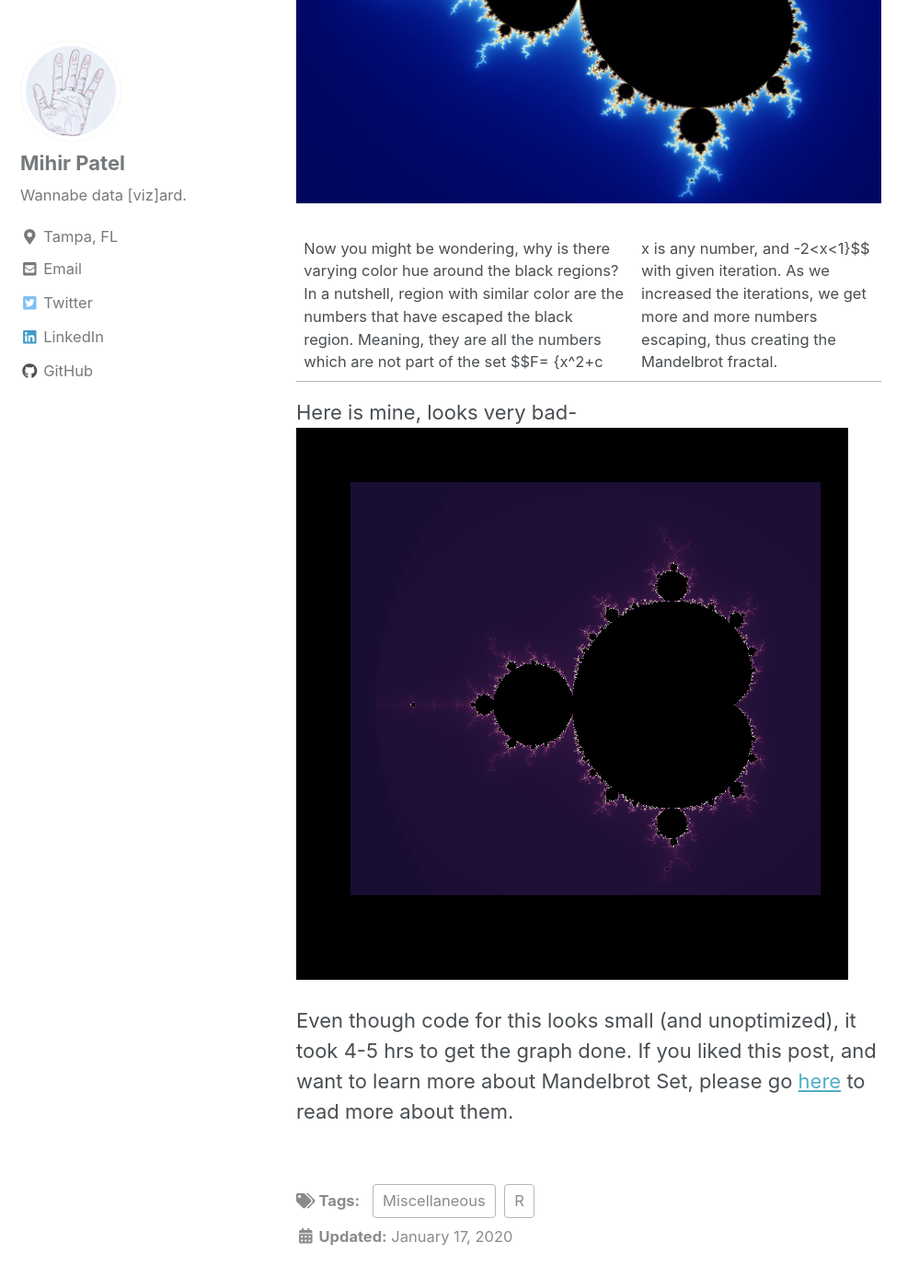
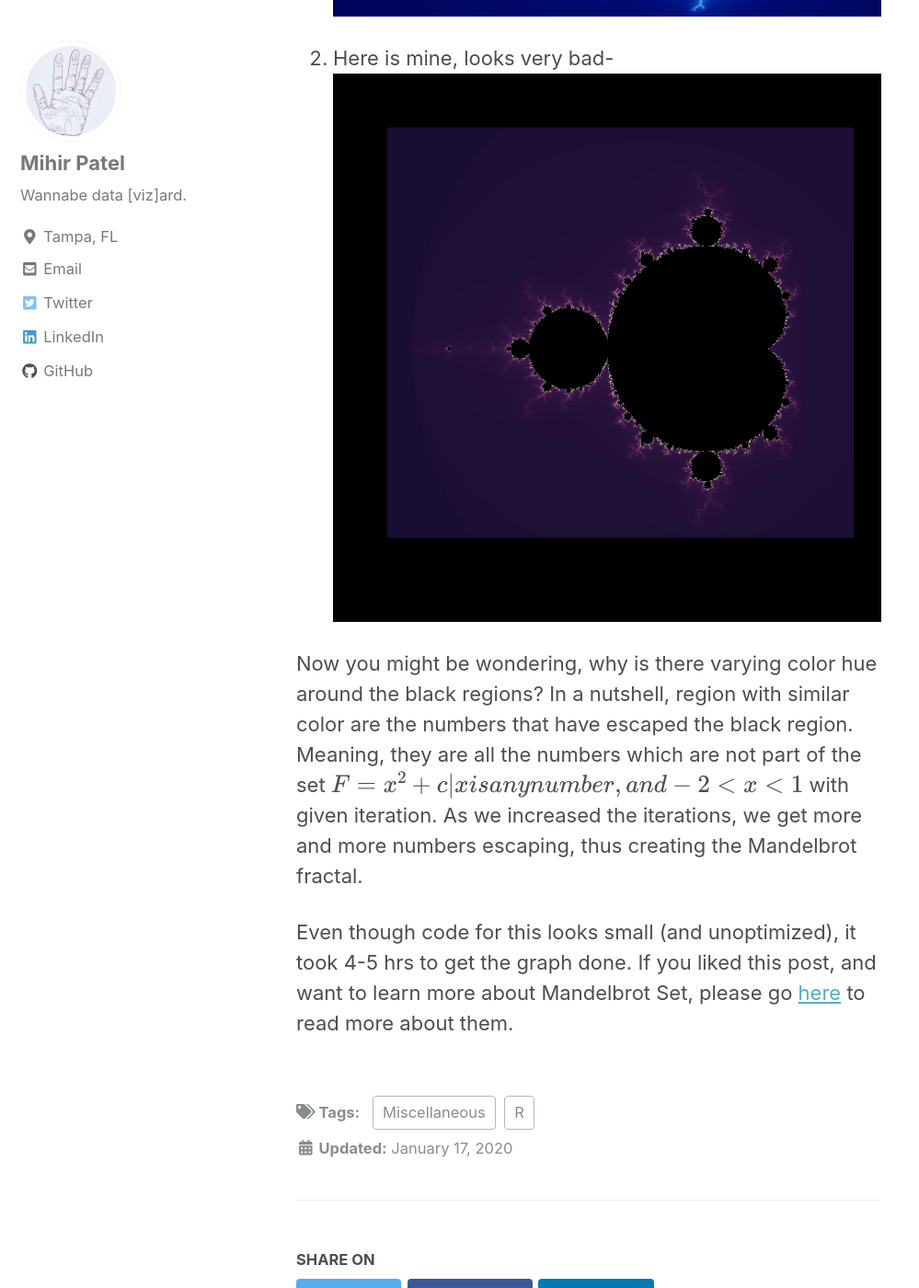
Before and after one commit to mihirp161/mihirp161.github.io, a Jekyll site: the page built from _posts/2020-01-17-mandelbrot.md, in a window 1280 px wide and 1400 px high, scrolled down 4294 px. Shown: the whole window at 92% size, without its empty margins (0-999 px from the left). Built offline with Jekyll 4.4.1, drawn with Linux system fonts in a browser that asks for light colours; nearby versions of some CDN libraries; formulas are drawn with MathJax 3; some of the changed lines change nothing that is shown; some of the changed text lies outside the part shown.

Commit message:
Update 2020-01-17-mandelbrot.md

````diff
--- a/_posts/2020-01-17-mandelbrot.md
+++ b/_posts/2020-01-17-mandelbrot.md
@@ -1,5 +1,5 @@
 ---
-title: "Mandelbrot Using Basic Algebra"
+title: "Creating the Mandelbrot Set Using Algebra"
 date: 2020-01-17
 tags: [Miscellaneous, R]
 header:
@@ -15,7 +15,9 @@
 ```r
 for(i in x){
   for(j in f(x)){
-    f_x= mandelbrot(i,j) # here we loop through the function that has complex numbers list
+  # here we loop through the function
+  # that has complex numbers list
+    f_x= mandelbrot(i,j)
   .
   .
   .
@@ -26,20 +28,14 @@
 
 ```r
 mandelbrot <<- function(i,j){
-  .
-  .
-  .
+  # extra code
   x <- i-c
   y <- 240-c
   a <- complex(real = x/200, imaginary = y/200) #real numbers
   b <- complex(real = 0, imaginary = 0) #imaginary numbers
-  .
-  .
-  .
+  # extra code
   b <- b*b+a  # expression
-  .
-  .
-  .
+  # extra code
 }
 ```
 The reason why unusual properties occur between -2 and 1 is due to two simple rules of algebra:
@@ -48,23 +44,26 @@
 
 These two rules work against each other, so when we have the expression $$F= {x^2+c|x is any number, and -2<x<1}$$ and we iterate many complex numbers over this expression under the limit (-2,1), then we see sort of chaotic behaviour, where the output bounces back between a small segement of a number line, never going too far from 0, and never hitting the exact same value twice.
 
-Because real numbers get exponentially large, we can use the complex numbers. Complex numbers do not sit on the number line, thus preventing us from any infite sequence. **Quick explanation** A complex number is bascially a real number added to any imaginary number. Imaginay numbers are not really imginary, they have to follow same underlying rule as the real numbers. So, when we add them two together, the result is not real nor imginary, it is complex.
+Because real numbers get exponentially large, we can use the complex numbers. Complex numbers do not sit on the number line, thus preventing us from any infite sequence.
+
+A complex number is bascially a real number added to any imaginary number. Imaginay numbers are not really imginary, they have to follow same underlying rule as the real numbers. So, when we add them two together, the result is not real nor imginary, it is complex.
 
 Anyhow, getting back to the track, since complex numbers don't really work well with 0s and 1s of computers, we have to convert the complex numbers to their standard form of expression by factoring out the -1.
 For example:
-$$2 + sqrt(-9) => $$
-$$2 + sqrt(9 x -1) => $$
-$$2+ sqrt(9) x sqrt(-1) => $$
-$$2+3 x sqrt(-1) => 2+3i$$
+$$ => 2 + sqrt(-9) $$
+$$ => 2 + sqrt(9 x -1) => $$
+$$ => 2+ sqrt(9) x sqrt(-1) => $$
+$$ => 2+3 x sqrt(-1) $$
+$$ => 2+3i $$
 
-So, whenever the complex numbers are broken down in $$A+Bi$$ form, they can be easily used in a calculation and get ordered in the complex plain.**Quick explanation** A complex plain is just an 2-D extension of a real numbers plain, where the X-axis is a real number line, and Y-axis is an imaginary line (which mimics like a real number line). In the complex plain, each complex number has their unique address like (1, 1+1i), (1, 1+2i), etc. similar to (-2.1, 0.5), (-2.1, 0.6) and so on.
+So, whenever the complex numbers are broken down in $$A+Bi$$ form, they can be easily used in a calculation and get ordered in the complex plain.
+
+A complex plain is just an 2-D extension of a real numbers plain, where the X-axis is a real number line, and Y-axis is an imaginary line (which mimics like a real number line). In the complex plain, each complex number has their unique address like (1, 1+1i), (1, 1+2i), etc. similar to (-2.1, 0.5), (-2.1, 0.6) and so on.
 
 In code, this is how I am actually doing-
 ```r
 mandelbrot <<- function(i,j){
-  .
-  .
-  .
+ # extra code
   x <- i-c
   y <- 240-c
   a <- complex(real = x/200, imaginary = y/200) #real numbers
@@ -72,25 +71,21 @@
 
   for(...){
     b <- b*b+a # iterate over expression
-    .
-    .
-    .
+    # extra code
     }
   }
-  .
-  .
-  .
+ # extra code
 }
 ```
 Therefore whenever any number that resides beween (-2,1), in a complex plain that doesn't cause an exponential growth, and become circle with radius 2. In both graphs below, this nature is in black color.
 
-Here is a fractal created by Dr.Benoit Mandelbrot-
-<img src="{{ site.url }}{{ site.baseurl }}/images/mandelbrot/original_fractal.jpg" alt="">
+1. Here is a fractal created by Dr.Benoit Mandelbrot-
+   <img src="{{ site.url }}{{ site.baseurl }}/images/mandelbrot/original_fractal.jpg" alt="">
 
+2. Here is mine, looks very bad-
+   <img src="{{ site.url }}{{ site.baseurl }}/images/mandelbrot/mandelbrot_bad.png" alt="">
 
-Now you might be wondering, why is there varying color hue around the black regions? In a nutshell, region with similar color are the numbers that have escaped the black region. Meaning, they are all the numbers which are not part of the set $$F= {x^2+c|x is any number, and -2<x<1}$$ with given iteration. As we increased the iterations, we get more and more numbers escaping, thus creating the Mandelbrot fractal.
-
-Here is mine, looks very bad-
-<img src="{{ site.url }}{{ site.baseurl }}/images/mandelbrot/mandelbrot_bad.png" alt="">
+Now you might be wondering, why is there varying color hue around the black regions? In a nutshell, region with similar color are the numbers that have escaped the black region. Meaning, they are all the numbers which are not part of the set
+$$F= {x^2+c|x is any number, and -2<x<1}$$ with given iteration. As we increased the iterations, we get more and more numbers escaping, thus creating the Mandelbrot fractal.
 
 Even though code for this looks small (and unoptimized), it took 4-5 hrs to get the graph done. If you liked this post, and want to learn more about Mandelbrot Set, please go [here](https://en.wikipedia.org/wiki/Mandelbrot_set) to read more about them.
````
